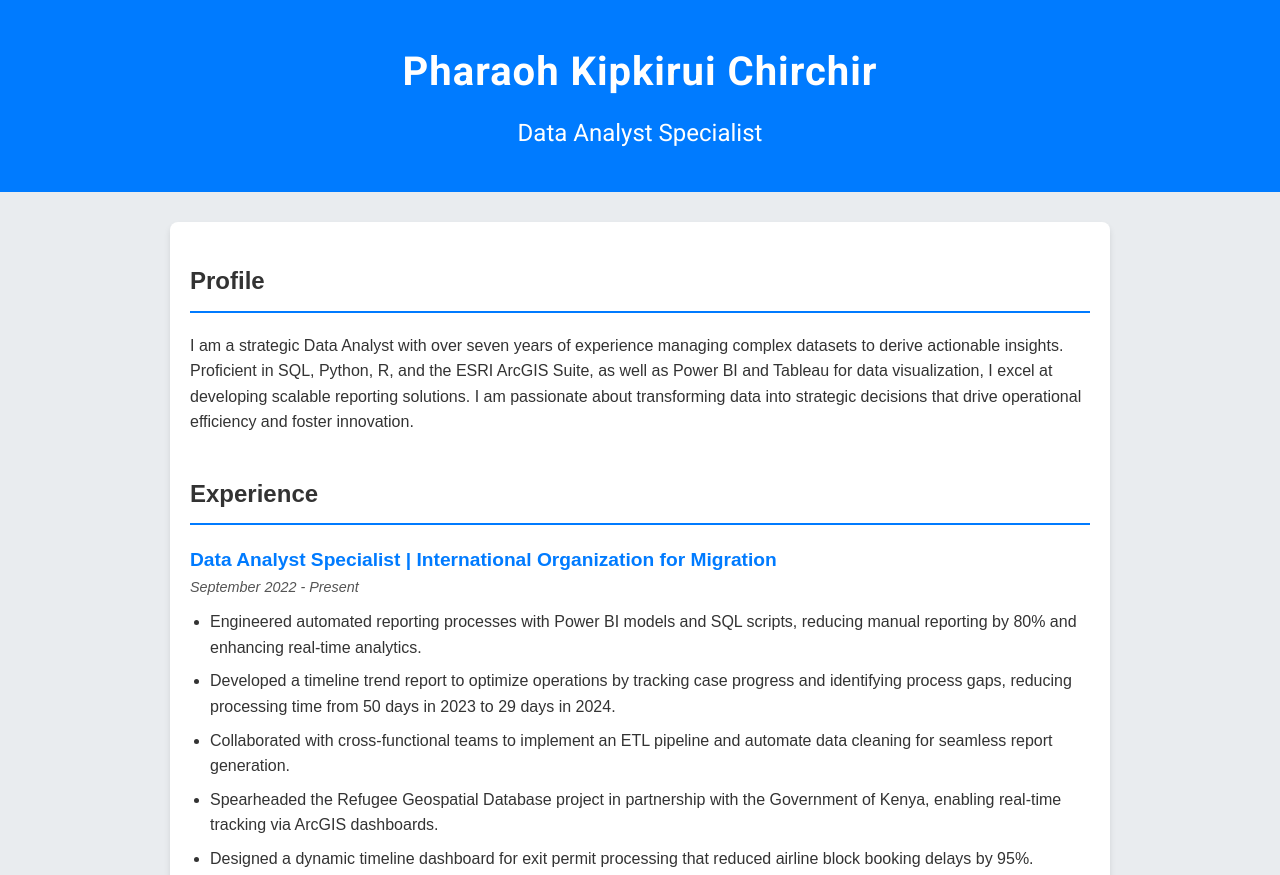
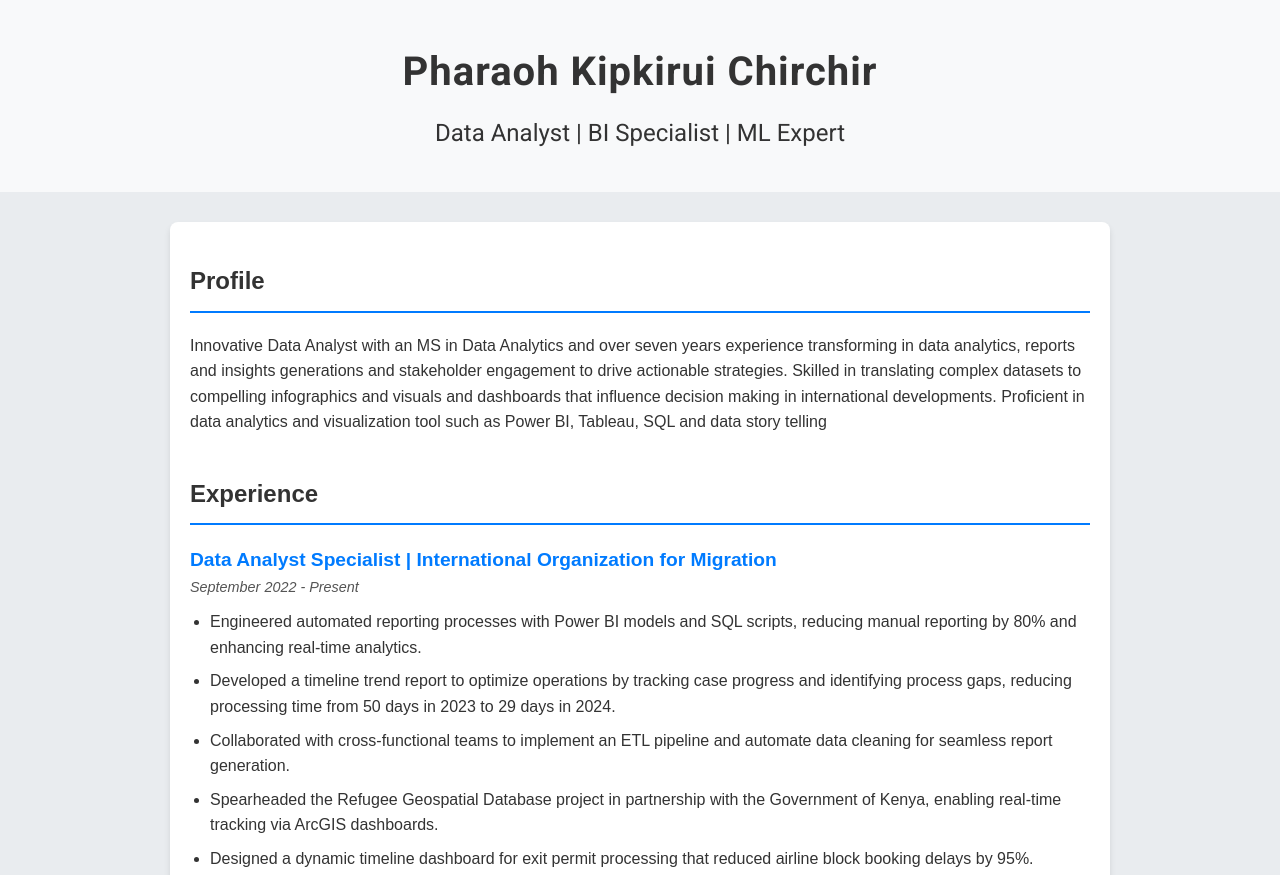
Before and after one commit to Chirchirp/resume, a plain HTML site: page index.html in a window 1280 px wide. Shown: the top 875 px of the page. Drawn offline with Linux system fonts and the light colour scheme; a web font is replaced by a local one.

Commit message:
Update index.html

```diff
--- a/index.html
+++ b/index.html
@@ -16,8 +16,8 @@
       line-height: 1.6;
     }
     header {
-      background: #007bff;
-      color: #fff;
+      background: #f8f9fa; /* Changed to a light grey color */
+      color: #333; /* Changed text color to dark grey */
       padding: 40px 0;
       text-align: center;
     }
@@ -162,7 +162,7 @@
 <body>
   <header>
     <h1>Pharaoh Kipkirui Chirchir</h1>
-    <h2>Data Analyst Specialist</h2>
+    <h2>Data Analyst | BI Specialist | ML Expert</h2>
   </header>
   <main>
     <div class="container">
@@ -170,7 +170,10 @@
       <section class="section">
         <h2>Profile</h2>
         <p>
-          I am a strategic Data Analyst with over seven years of experience managing complex datasets to derive actionable insights. Proficient in SQL, Python, R, and the ESRI ArcGIS Suite, as well as Power BI and Tableau for data visualization, I excel at developing scalable reporting solutions. I am passionate about transforming data into strategic decisions that drive operational efficiency and foster innovation.
+            Innovative Data Analyst with an MS in Data Analytics and over seven years experience transforming in data analytics, reports
+            and insights generations and stakeholder engagement to drive actionable strategies. Skilled in translating complex datasets to
+            compelling infographics and visuals and dashboards that influence decision making in international developments. Proficient in
+            data analytics and visualization tool such as Power BI, Tableau, SQL and data story telling
         </p>
       </section>
 
```
